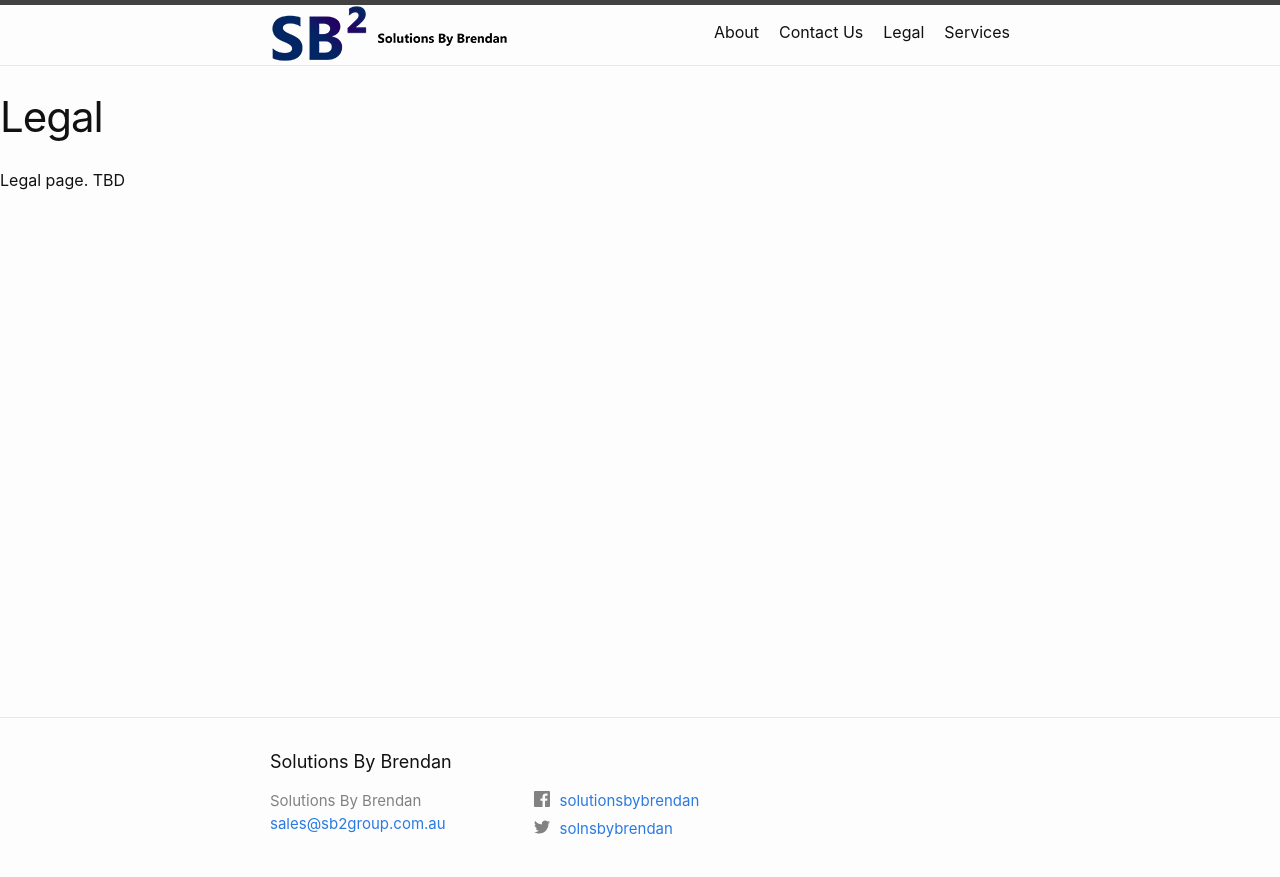
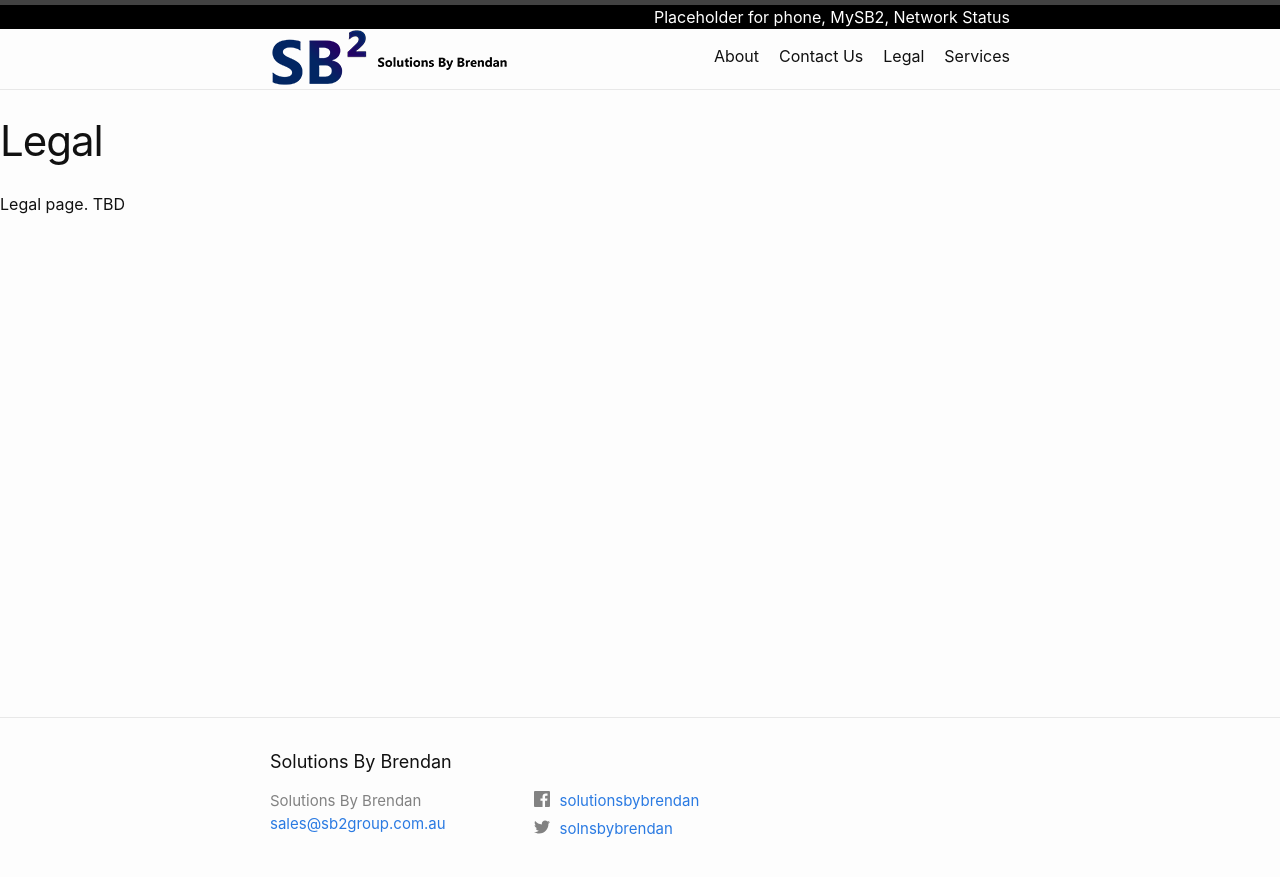
Before and after one commit to iKill101/sb2-grp, a Jekyll site: the page built from legal.markdown, in a window 1280 px wide. Shown: the top 877 px of the page. Built offline with Jekyll 4.4.1, drawn with Linux system fonts in a browser that asks for light colours.

Commit message:
added subheader

```diff
--- a/_includes/header.html
+++ b/_includes/header.html
@@ -1,5 +1,18 @@
 <header class="site-header" role="banner">
+  <style type="text/css" media="screen">
+    .subheader {
+      background-color: rgb(0, 0, 0);
+      color:white;
+      text-align: right;
+      width: 100%;
+    }
 
+  </style>
+  <div class="subheader">
+    <div class="wrapper-header">
+      Placeholder for phone, MySB2, Network Status
+    </div>
+  </div>
   <div class="wrapper-header">
     {%- assign default_paths = site.pages | map: "path" -%}
     {%- assign page_paths = site.header_pages | default: default_paths -%}
```
